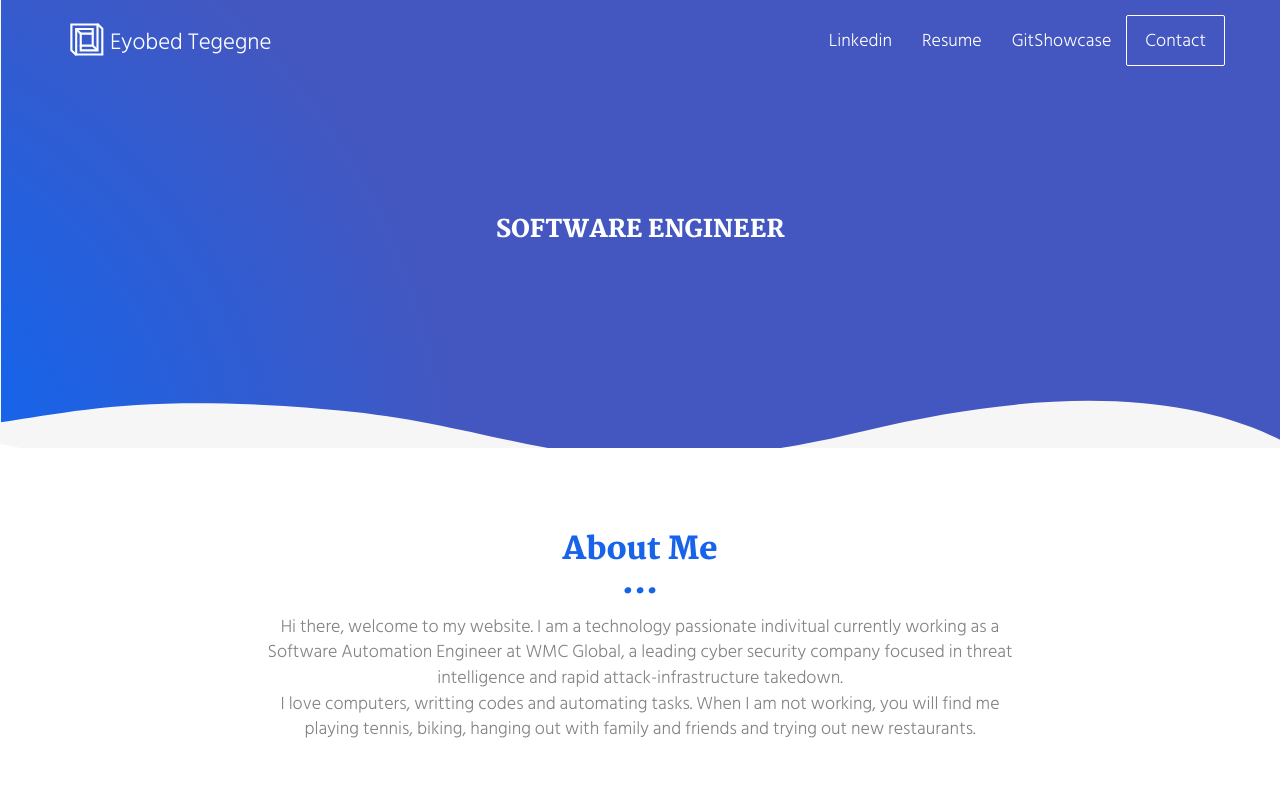
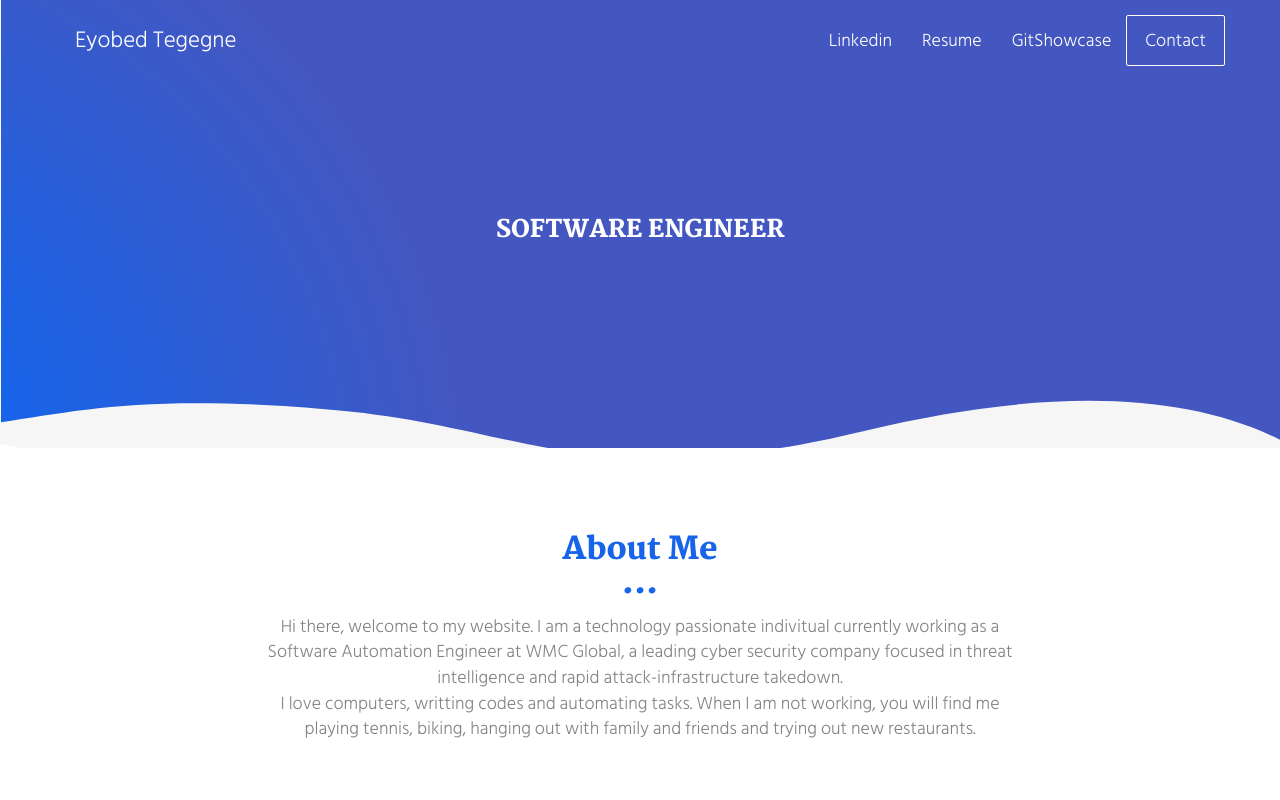
Before and after one commit to eyotegegne/New-Portfolio, a plain HTML site: page index.html in a window 1280 px wide. Shown: the top 800 px of the page. Drawn offline with Linux system fonts and the light colour scheme.

Commit message:
remove logo

```diff
--- a/index.html
+++ b/index.html
@@ -35,7 +35,7 @@
           <span class="icon-bar"></span>
         </button>
         <a class="navbar-brand" href="./index.html" title="">
-          <img src="./assets/images/mashup-icon.svg" class="navbar-logo-img" alt="">
+          <img src="./assets/images/" class="navbar-logo-img" alt="">
           Eyobed Tegegne
         </a>
       </div>
```
Also changed, not shown: assets/images/eyo-logo.png (added), assets/images/eyo-logo2.png (added).
